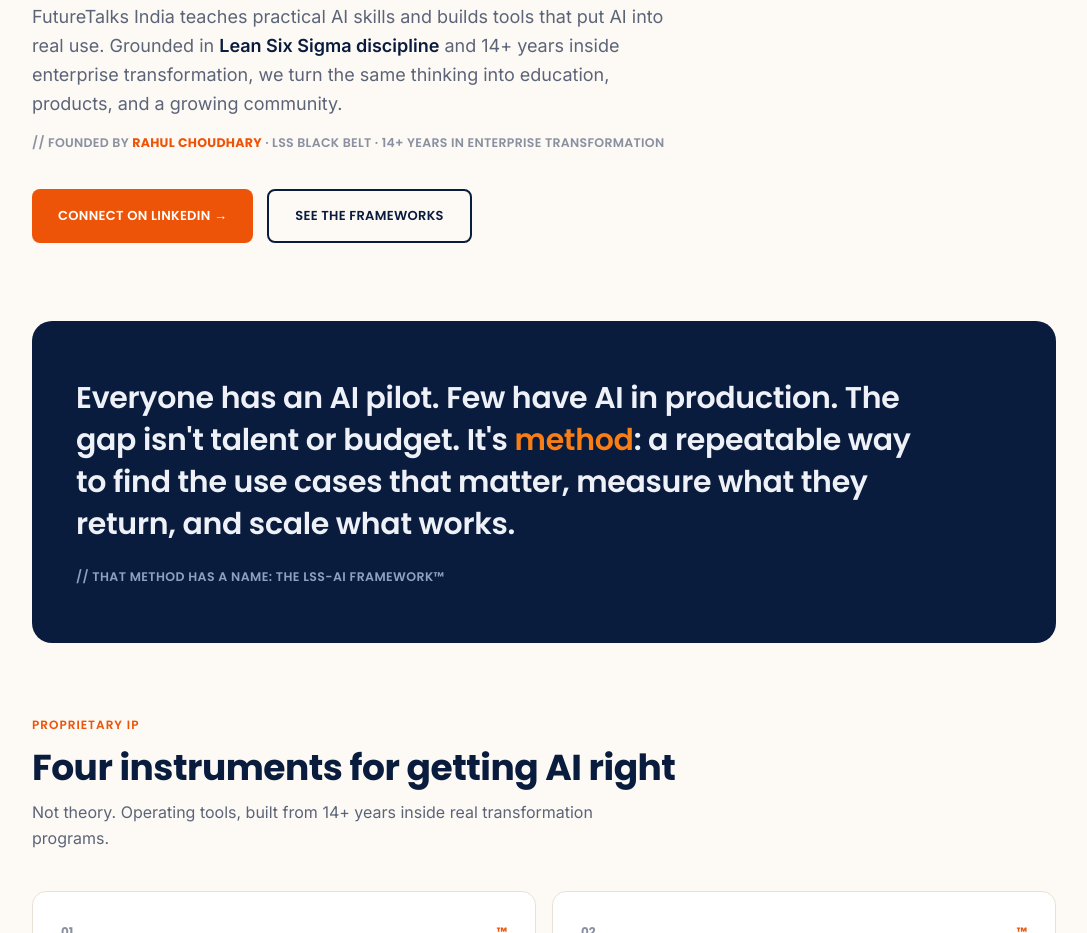
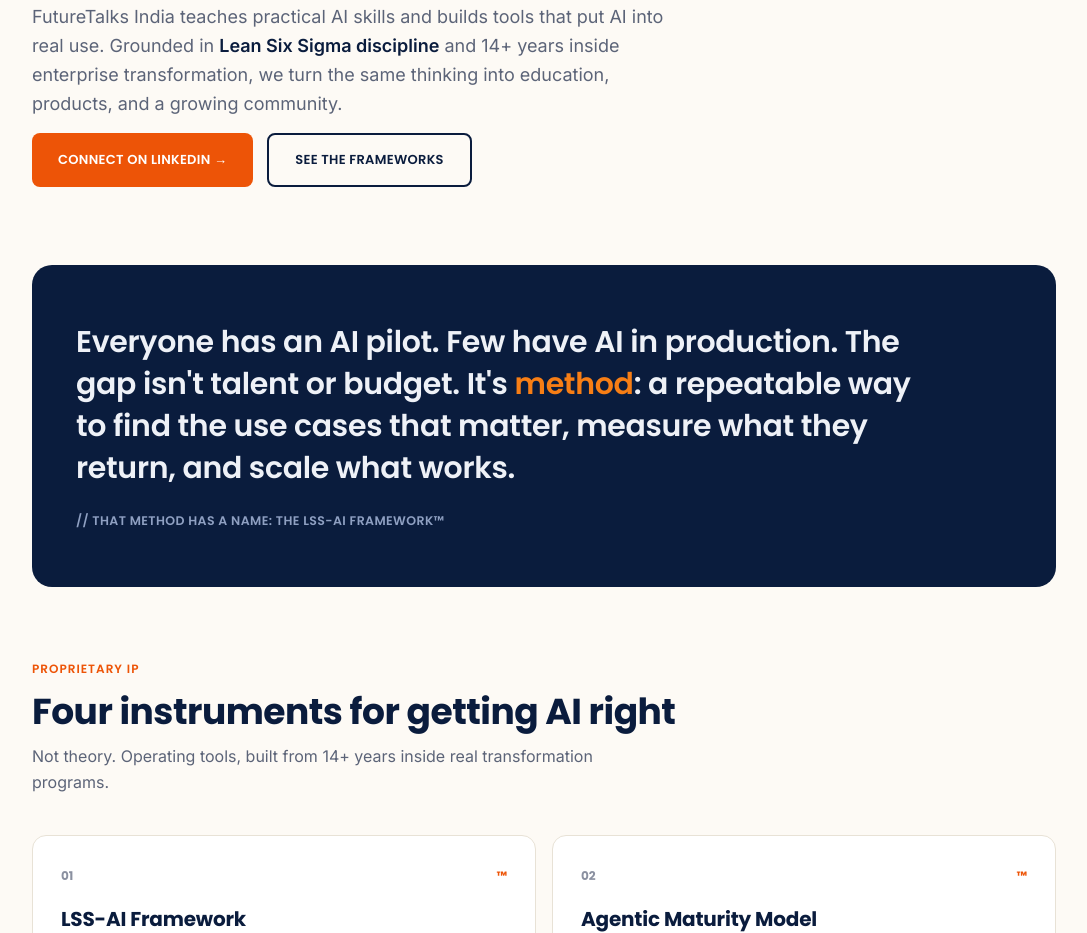
Before and after one commit to girr1990/futuretalksindia, a website: page index.html in a window 1280 px wide. Shown: the part 1111-2044 px from the top of the page, without its empty margins (96-1183 px from the left). Drawn offline with Linux system fonts and the light colour scheme.

Commit message:
Remove founder identification line from hero section

```diff
--- a/index.html
+++ b/index.html
@@ -196,7 +196,6 @@
         <div class="eyebrow"><span class="mono">Applied AI Education &middot; Products &middot; Research</span></div>
         <h1>Most enterprise AI fails.<br>Not the model.<br><span class="accent">The method.</span></h1>
         <p class="lead">FutureTalks India teaches practical AI skills and builds tools that put AI into real use. Grounded in <b>Lean Six Sigma discipline</b> and 14+ years inside enterprise transformation, we turn the same thinking into education, products, and a growing community.</p>
-        <p class="founder">// Founded by <b>Rahul Choudhary</b> &middot; LSS Black Belt &middot; 14+ years in enterprise transformation</p>
         <div class="cta-row">
             <a class="btn btn-primary" href="https://www.linkedin.com/in/future-talks-india-applied-ai-347301421" target="_blank" rel="noopener">Connect on LinkedIn &rarr;</a>
             <a class="btn btn-ghost" href="frameworks.html">See the frameworks</a>
```
